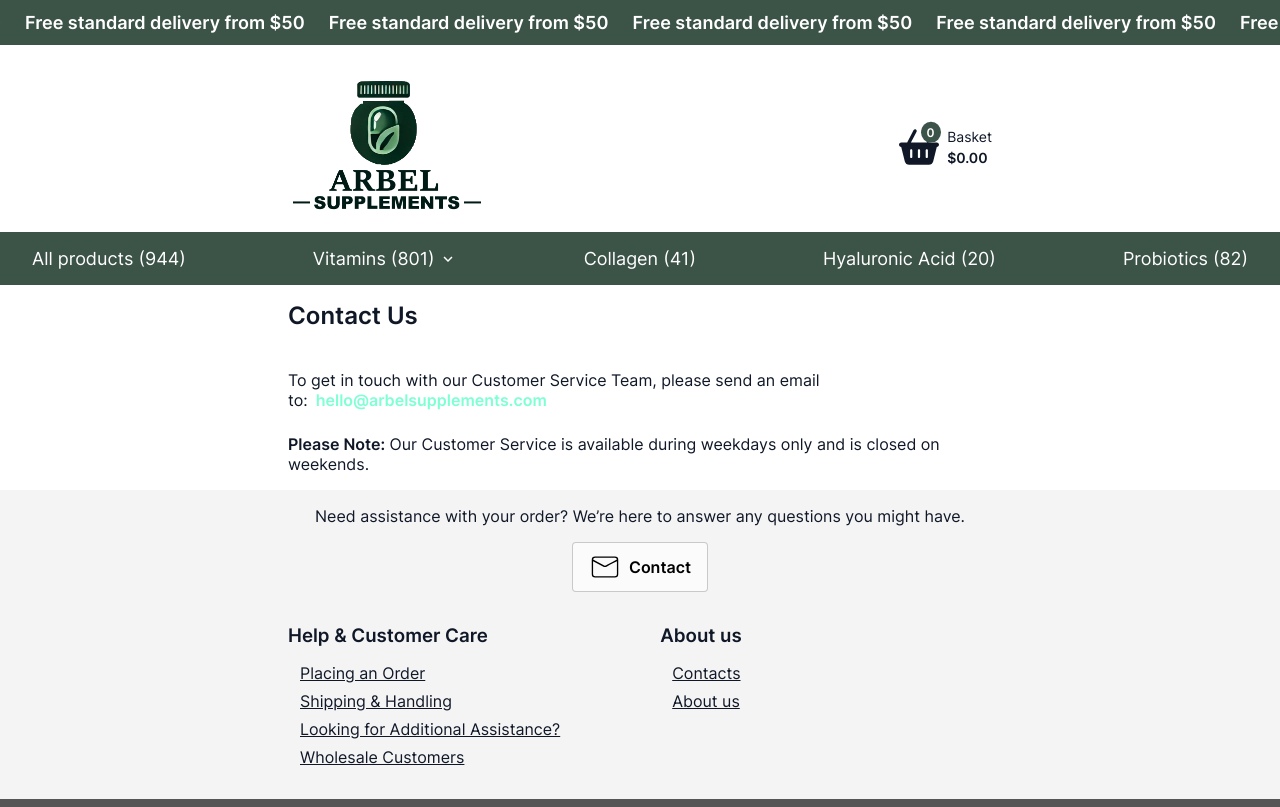
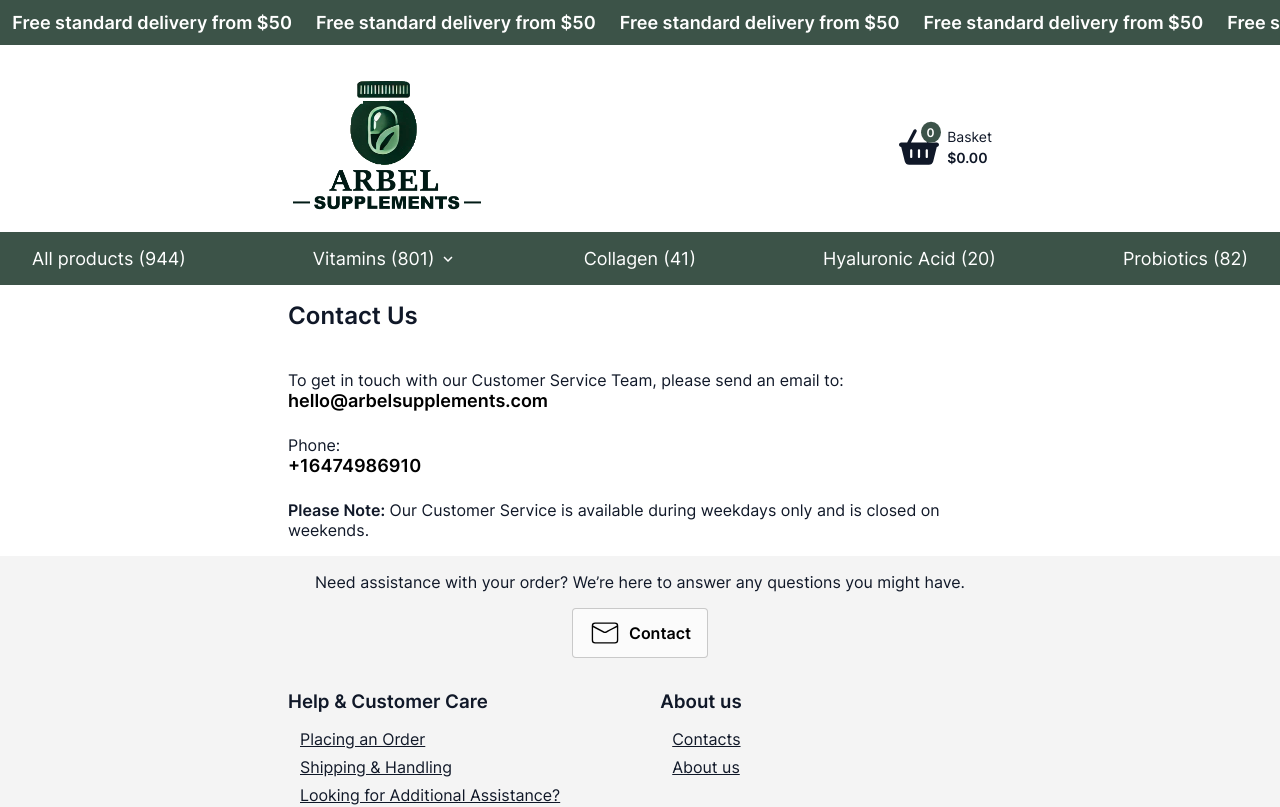
Before and after one commit to Musteks555/Arbel, a React (Vite) app: page /contacts in a window 1280 px wide. Shown: the top 807 px of the page. Built offline with nearby package versions, Linux system fonts and the light colour scheme.

Commit message:
fix path

```diff
--- a/src/components/App/App.jsx
+++ b/src/components/App/App.jsx
@@ -21,7 +21,6 @@ function App() {
             <SharedLayout>
                 <Routes>
                     <Route path="/" element={<Home />} />
-                    <Route path="/wholesale" element={<Products page={"Wholesale"} />} />
                     <Route path="/all-products" element={<Products page={"All Products"} />} />
                     <Route path="/vitamins" element={<Products page={"Vitamins"} />} />
                     <Route path="/a-vitamins" element={<Products page={"A-Vitamins"} />} />
--- a/src/components/WholesaleBtn/WholesaleBtn.jsx
+++ b/src/components/WholesaleBtn/WholesaleBtn.jsx
@@ -6,7 +6,7 @@ const WholesaleBtn = () => {
     return (
         <>
             <div className={css.wholesaleBtnContainer}>
-                <Link to={"/wholesale"} className={css.wholesaleBtn}>
+                <Link to={"/wholesale-customers"} className={css.wholesaleBtn}>
                     Wholesale
                 </Link>
             </div>
--- a/src/pages/AdditionalAssistance/AdditionalAssistance.jsx
+++ b/src/pages/AdditionalAssistance/AdditionalAssistance.jsx
@@ -14,8 +14,17 @@ const AdditionalAssistance = () => {
 
                     <p className={css.text}>
                         To get in touch with our Customer Service Team, please send an email to:
+                        <br />
                         <a href="mailto:hello@arbelsupplements.com" className={css.link}>
                             hello@arbelsupplements.com
+                        </a>
+                    </p>
+
+                    <p className={css.text}>
+                        Phone:
+                        <br />
+                        <a href="tel:+16474986910" className={css.link}>
+                            +16474986910
                         </a>
                     </p>
 
--- a/src/pages/AdditionalAssistance/AdditionalAssistance.module.css
+++ b/src/pages/AdditionalAssistance/AdditionalAssistance.module.css
@@ -15,10 +15,11 @@
 }
 
 .link {
-    color: aquamarine;
+    display: block;
+    width: fit-content;
+    color: #000;
     font-weight: bold;
-
-    margin-left: 8px;
+    font-size: 18px;
 }
 
 @media screen and (min-width: 768px) {
--- a/src/pages/Contacts/Contacts.jsx
+++ b/src/pages/Contacts/Contacts.jsx
@@ -14,8 +14,17 @@ const Contacts = () => {
 
                     <p className={css.text}>
                         To get in touch with our Customer Service Team, please send an email to:
+                        <br />
                         <a href="mailto:hello@arbelsupplements.com" className={css.link}>
                             hello@arbelsupplements.com
+                        </a>
+                    </p>
+
+                    <p className={css.text}>
+                        Phone:
+                        <br />
+                        <a href="tel:+16474986910" className={css.link}>
+                            +16474986910
                         </a>
                     </p>
 
--- a/src/pages/Contacts/Contacts.module.css
+++ b/src/pages/Contacts/Contacts.module.css
@@ -15,10 +15,11 @@
 }
 
 .link {
-    color: aquamarine;
+    display: block;
+    width: fit-content;
+    color: #000;
     font-weight: bold;
-
-    margin-left: 8px;
+    font-size: 18px;
 }
 
 @media screen and (min-width: 768px) {
--- a/src/pages/WholesaleCustomers/WholesaleCustomers.jsx
+++ b/src/pages/WholesaleCustomers/WholesaleCustomers.jsx
@@ -1,3 +1,4 @@
+import Bestsellers from "../../components/Bestsellers/Bestsellers";
 import Container from "../../components/Container/Container";
 import DocumentTitle from "../../components/DocumentTitle/DocumentTitle";
 
@@ -89,6 +90,8 @@ const WholesaleCustomers = () => {
                             </p>
                         </li>
                     </ul>
+
+                    <Bestsellers />
                 </Container>
             </section>
         </>
--- a/src/pages/WholesaleCustomers/WholesaleCustomers.module.css
+++ b/src/pages/WholesaleCustomers/WholesaleCustomers.module.css
@@ -7,6 +7,8 @@
     flex-direction: column;
 
     gap: 32px;
+
+    margin-bottom: 16px;
 }
 
 .itemTitle {
@@ -26,10 +28,18 @@
     .page {
         padding-bottom: 16px;
     }
+
+    .list {
+        margin-bottom: 32px;
+    }
 }
 
 @media screen and (min-width: 1440px) {
     .page {
         padding-bottom: 32px;
     }
+
+    .list {
+        margin-bottom: 48px;
+    }
 }
```
